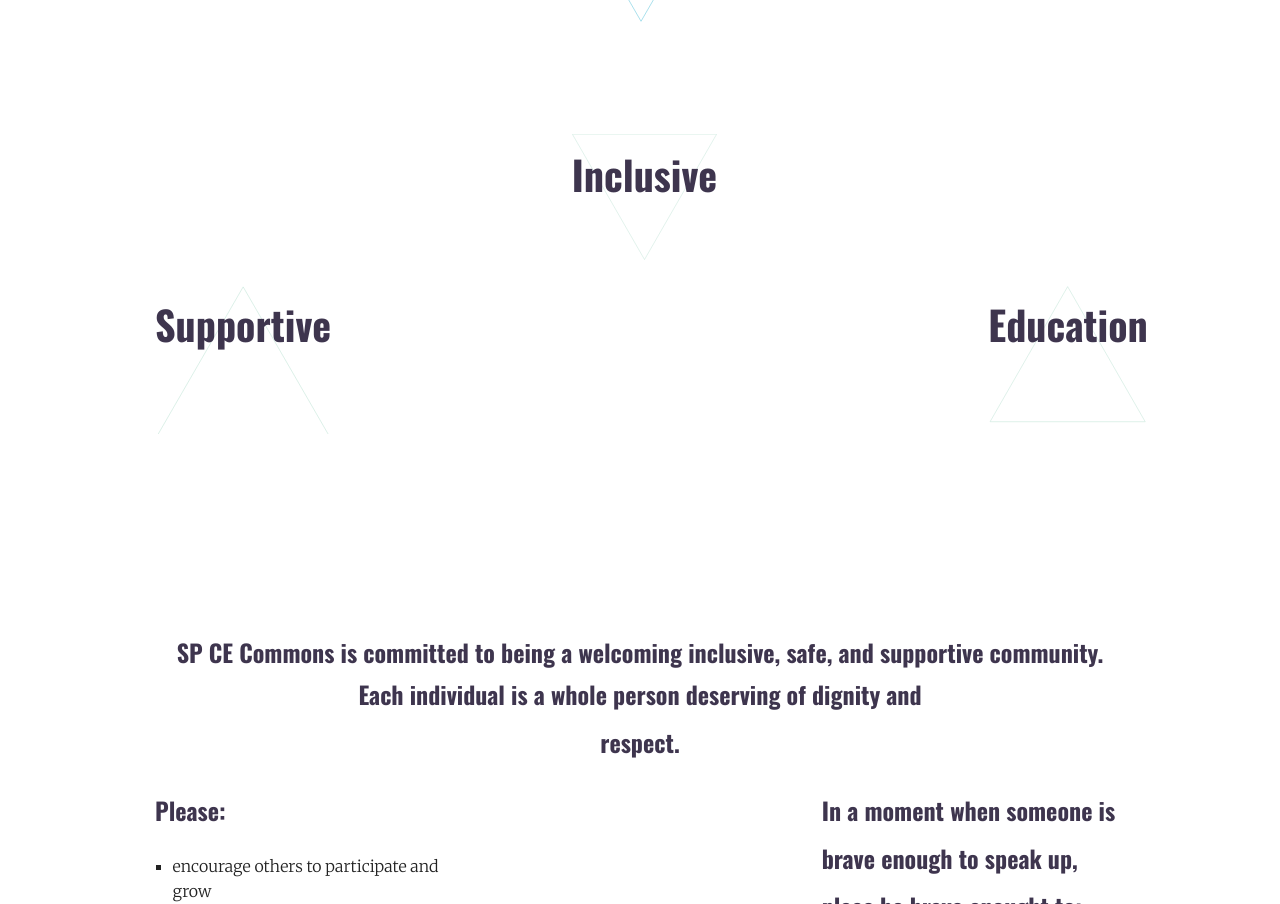
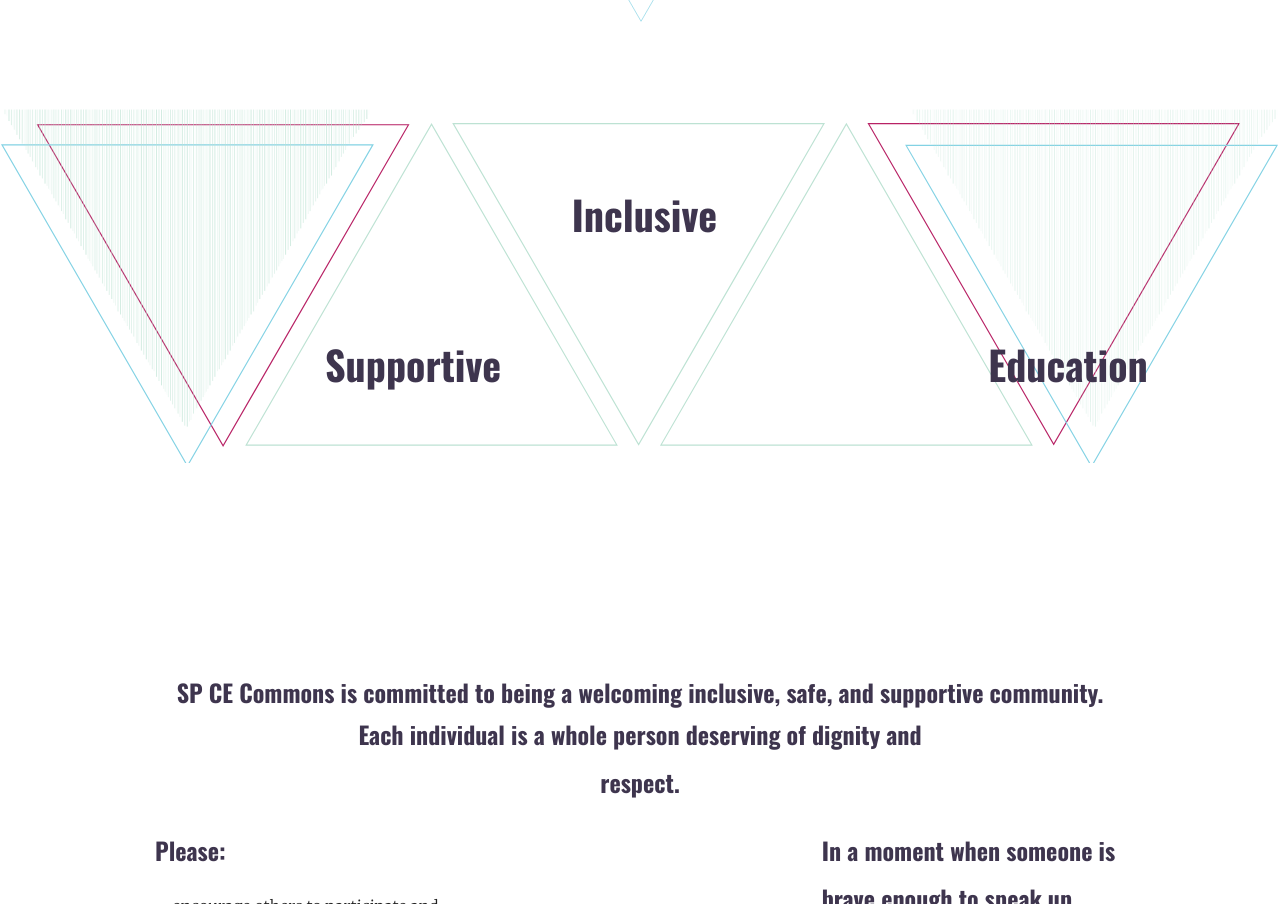
Before and after one commit to meovv/spce-commons, a plain HTML site: page about.html in a window 1280 px wide. Shown: the part 813-1717 px from the top of the page. Drawn offline with nearby package versions, Linux system fonts and the light colour scheme; files whose address does not match are found by name.

Commit message:
Background Image Replaced
Edited the mission statement section. Used a different image for the
keyword section of the about page. Unable to get the “Education”
keyword to move to the left.

```diff
--- a/css/main.css
+++ b/css/main.css
@@ -20,6 +20,8 @@
 .keywords {
 	padding-top: 30px;
 	padding-bottom: 200px;
+	background-image: url(../img/background-safe-word.svg);
+	background-repeat: no-repeat;
 }
 
 .keywords p {
@@ -32,21 +34,23 @@
 
 .keyword-01 {
 	float: left;
-	background-image: url(../img/background-safe-word-02.svg);
+	/*background-image: url(../img/background-safe-word-02.svg);*/
 	background-repeat: no-repeat;
 	background-size: 100%;
+	padding-left: 170px;
 }
 
 .keyword-02 {
 	float: left;
-	background-image: url(../img/background-safe-word-03.svg);
+	/*background-image: url(../img/background-safe-word-03.svg);*/
 	background-repeat: no-repeat;
 	background-size: 100%;
+	padding-top: 40px;
 }
 
 .keyword-03 {
 	float: left;
-	background-image: url(../img/background-safe-word-02.svg);
+	/*background-image: url(../img/background-safe-word-02.svg);*/
 	background-repeat: no-repeat;
 	background-size: 100%;
 }
```
Also changed, not shown: img/background-safe-word.svg (added).
